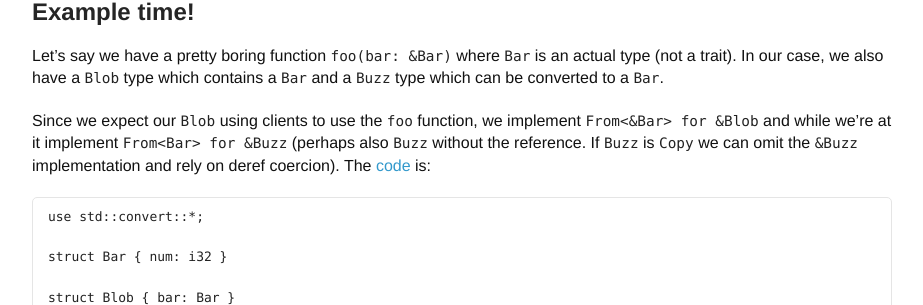
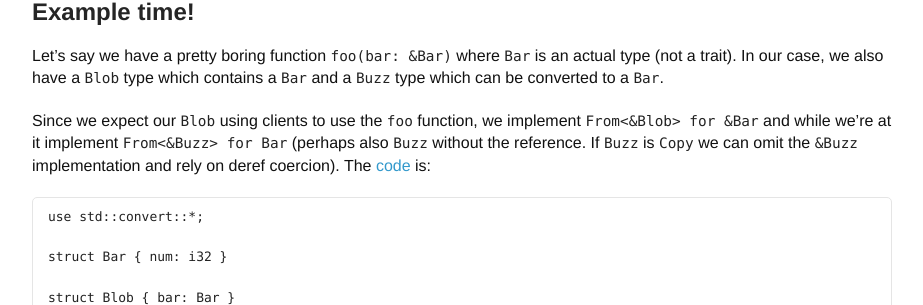
Before and after one commit to llogiq/llogiq.github.io, a Jekyll site: the page built from _posts/2015-11-27-from-into.md, in a window 1280 px wide and 900 px high, scrolled down 454 px. Shown: the part 147-452 px from the top of the window, without its empty margins (178-1101 px from the left). Built offline with Jekyll 4.4.1, drawn with Linux system fonts in a browser that asks for light colours; some of the changed lines change nothing that is shown.

Commit message:
another description fix thanks to levansfg

```diff
--- a/_posts/2015-11-27-from-into.md
+++ b/_posts/2015-11-27-from-into.md
@@ -32,9 +32,9 @@ actual type (not a trait). In our case, we also have a `Blob` type which
 contains a `Bar` and a `Buzz` type which can be converted to a `Bar`.
 
 Since we expect our `Blob` using clients to use the `foo` function, we
-implement `From<&Bar> for &Blob` and while we're at it implement `From<Bar> for
-&Buzz` (perhaps also `Buzz` without the reference. If `Buzz` is `Copy` we can
-omit the `&Buzz` implementation and rely on deref coercion). The
+implement `From<&Blob> for &Bar` and while we're at it implement
+`From<&Buzz> for Bar` (perhaps also `Buzz` without the reference. If `Buzz` is
+`Copy` we can omit the `&Buzz` implementation and rely on deref coercion). The
 [code](https://play.rust-lang.org/?gist=13e3caea0066b4864ec9&version=stable)
 is:
 
```
